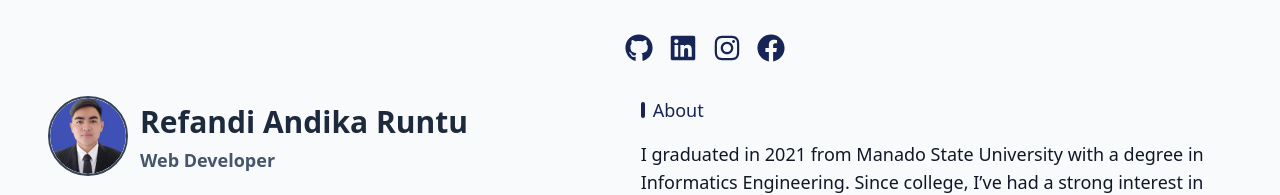
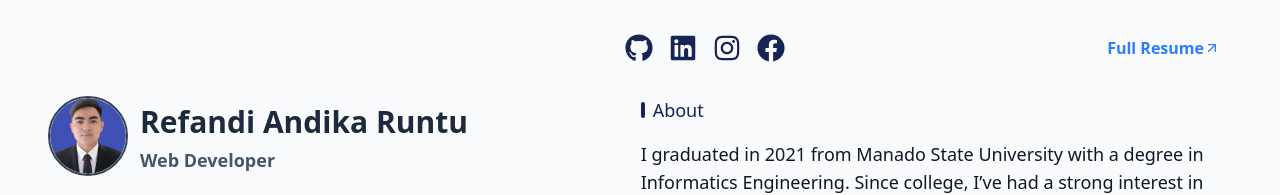
Before and after one commit to reanru/my-profile, a React (Vite) app: page / in a window 1280 px wide. Shown: the top 195 px of the page. Built offline with nearby package versions, Linux system fonts and the light colour scheme.

Commit message:
add button show resume

```diff
--- a/src/moduls/mainModule/views/index.jsx
+++ b/src/moduls/mainModule/views/index.jsx
@@ -3,8 +3,11 @@ import React from 'react'
 import {
     FaGithub, FaLinkedin, FaInstagram, FaFacebook, FaQuoteRight,
 } from "react-icons/fa";
+import { GoArrowUpRight } from "react-icons/go";
+import { FiArrowUpRight } from "react-icons/fi";
 
 import foto from "../../../assets/foto.jpg";
+import resume from "../../../../resume.pdf";
 
 import Navbar from "../parts/navbar";
 import SectionAbout from "../parts/about";
@@ -41,13 +44,19 @@ export default function Index() {
                     </header>
 
                     <main className="lg:w-[52%]">
-                        <div className="sticky top-0 bg-gray-50 flex items-center h-24">
+                        <div className="sticky top-0 bg-gray-50 flex items-center justify-between h-24">
                             <ul className="flex gap-4">
                                 <li><a href="https://github.com/reanru" target="_blank"><FaGithub className="w-7 h-7 text-blue-950 hover:text-blue-600 transition-all duration-300" /></a></li>
                                 <li><a href="https://linkedin.com/in/refandi-andika-runtu-59b67a1a5" target="_blank"><FaLinkedin className="w-7 h-7 text-blue-950 hover:text-blue-600 transition-all duration-300" /></a></li>
                                 <li><a href="https://www.instagram.com/_anrru" target="_blank"><FaInstagram className="w-7 h-7 text-blue-950 hover:text-blue-600 transition-all duration-300" /></a></li>
                                 <li><a href="https://www.facebook.com/share/162NKnEpbA/" target="_blank"><FaFacebook className="w-7 h-7 text-blue-950 hover:text-blue-600 transition-all duration-300" /></a></li>
                             </ul>
+
+                            {/* <button className="px-2 py-1 bg-blue-400 rounded-2xl">Full Resume</button> */}
+                            <a href={resume} target="_blank" className="group flex items-center font-semibold text-blue-500 px-3 py-1 hover:text-white hover:bg-blue-400 rounded-2xl transition-all duration-300">
+                                Full Resume <FiArrowUpRight className="group-hover:mb-1 group-hover: transition-all duration-300" />
+                            </a>
+
                         </div>
 
                         <div className="space-y-20 pb-24 px-4">
--- a/vite.config.js
+++ b/vite.config.js
@@ -5,5 +5,5 @@ import tailwindcss from '@tailwindcss/vite'
 // https://vite.dev/config/
 export default defineConfig({
   plugins: [react(),tailwindcss()],
-  base: '/my-profile/',
+  base: '/my-profile',
 })
```
Also changed, not shown: 1 other file (tests, documents, lock files or other folders).
